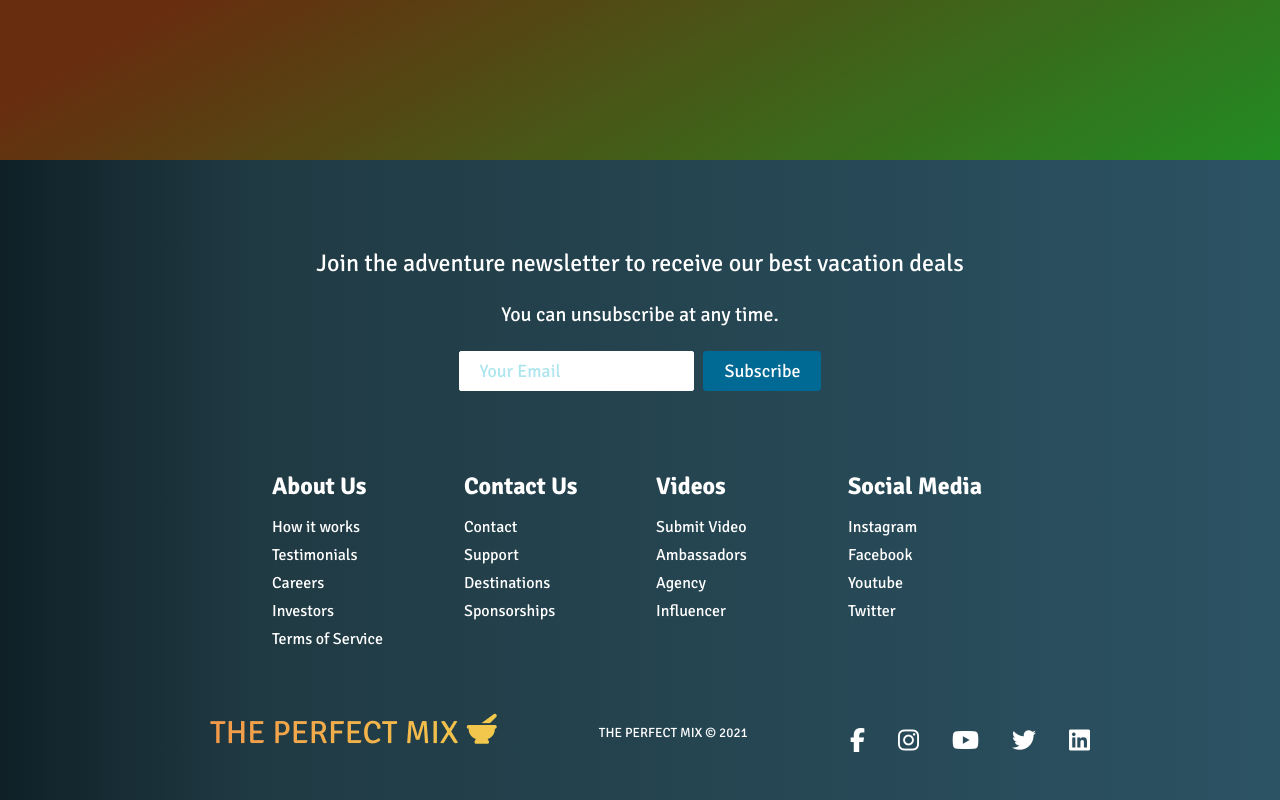
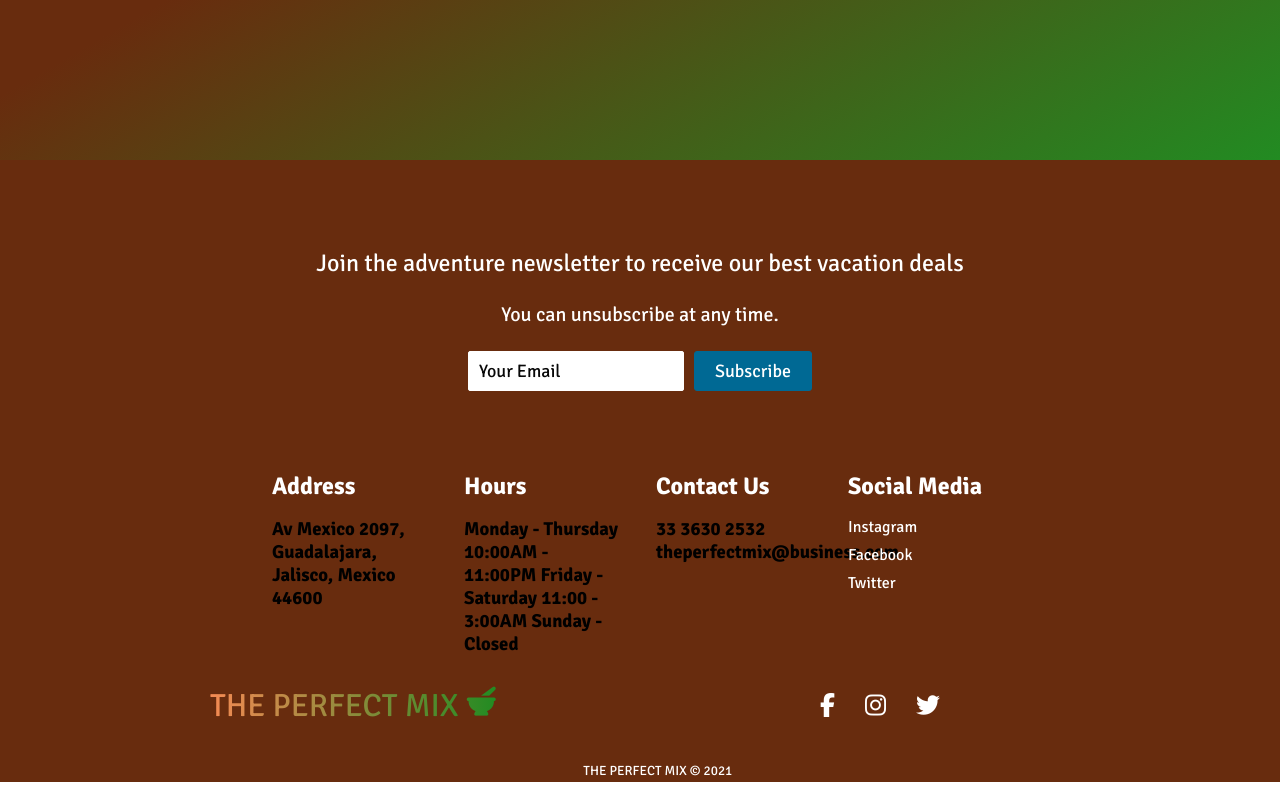
Before and after one commit to LeslieLopez25/perfect-mix-react, a React (Create React App) app: page /order in a window 1280 px wide. Shown: the part 520-1320 px from the top of the page. Built offline with nearby package versions, Linux system fonts and the light colour scheme.

Commit message:
Updating the footer

```diff
--- a/src/components/Footer/Footer.css
+++ b/src/components/Footer/Footer.css
@@ -3,11 +3,8 @@
   flex-direction: column;
   justify-content: center;
   align-items: center;
-  background: linear-gradient(90deg,
-      hsl(197.5, 44.4%, 10.6%) 0%,
-      hsl(195.4, 35.4%, 19.4%) 20%,
-      hsl(198.2, 38.9%, 28.2%)100%);
-  padding: 4rem 0 2rem 0;
+  background-color: #682c0e;
+  padding: 64px 0 32px 0;
 }
 
 .footer-subscription {
@@ -15,10 +12,10 @@
   flex-direction: column;
   justify-content: center;
   align-items: center;
-  color: var(--white);
+  color: #fff;
   text-align: center;
-  margin-bottom: 1.5rem;
-  padding: 1.5rem;
+  margin-bottom: 24px;
+  padding: 24px;
 }
 
 .footer-subscription>p {
@@ -27,31 +24,31 @@
 }
 
 .footer-subscription-heading {
-  font-size: 1.5rem;
-  margin-bottom: 1.5rem;
+  font-size: 24px;
+  margin-bottom: 24px;
 }
 
 .footer-subscription-text {
-  font-size: 1.25rem;
-  margin-bottom: 1.5rem;
+  font-size: 20px;
+  margin-bottom: 24px;
 }
 
 .footer-input {
-  font-size: 1.12rem;
-  margin-right: 0.62rem;
-  margin-bottom: 1rem;
-  padding: 0.5rem 1.25rem;
+  font-size: 18px;
+  margin-right: 10px;
+  margin-bottom: 16px;
+  padding: 8px 10px;
   border: none;
   border-radius: 2px;
   outline: none;
-  border: 1px solid var(--white);
+  border: 1px solid #fff;
 }
 
 .footer-links {
   display: flex;
   justify-content: center;
   width: 100%;
-  max-width: 62.5rem;
+  max-width: 1000px;
 }
 
 .footer-link-wrapper {
@@ -63,75 +60,74 @@
   flex-direction: column;
   align-items: flex-start;
   text-align: left;
-  margin: 1rem;
-  width: 10rem;
+  margin: 16px;
+  width: 160px;
   box-sizing: border-box;
 }
 
 .footer-link-items h2 {
-  margin-bottom: 1rem;
+  margin-bottom: 16px;
 }
 
 .footer-link-items>h2 {
-  color: var(--white);
+  color: #fff;
 }
 
 .footer-link-items a {
-  color: var(--white);
+  color: #fff;
   text-decoration: none;
-  margin-bottom: 0.5rem;
+  margin-bottom: 8px;
 }
 
 .footer-link-items a:hover {
-  background: linear-gradient(to bottom,
-      hsl(207.7, 100%, 32.7%) 0%,
-      hsl(55.6, 100%, 94.7%) 100%);
+  background-color: #f58b54;
   background-clip: text;
   -webkit-text-fill-color: transparent;
   transition: 0.3s ease-out;
 }
 
 .footer-email-form h2 {
-  margin-bottom: 2rem;
+  margin-bottom: 32px;
 }
 
 .footer-input::placeholder {
-  color: var(--blizzard-blue);
+  color: #080808;
 }
 
 /* Social Icons */
 .social-icon-link {
-  color: var(--white);
-  font-size: 1.5rem;
+  color: #fff;
+  font-size: 24px;
 }
 
 .social-icon-link:hover {
-  background: linear-gradient(to bottom,
-      hsl(207.7, 100%, 32.7%) 0%,
-      hsl(55.6, 100%, 94.7%) 100%);
+  background-color: #f58b54;
   background-clip: text;
   -webkit-text-fill-color: transparent;
 }
 
 .social-media {
   width: 100%;
-  max-width: 62.5rem;
+  max-width: 1000px;
 }
 
 .social-media-wrap {
   display: flex;
   justify-content: space-between;
   align-items: center;
-  margin: 2.5rem auto 0 auto;
+  margin: 40px auto 0 auto;
   width: 90%;
-  max-width: 62.5rem;
+  max-width: 1000px;
 }
 
 .social-icons {
   display: flex;
   justify-content: space-between;
   align-items: center;
-  width: 15rem;
+  width: 120px;
+  position: relative;
+  bottom: 25px;
+  margin-right: 150px
 }
 
 .social-logo {
@@ -139,34 +135,36 @@
   justify-self: start;
   align-items: center;
   background: linear-gradient(90deg,
-      hsl(28.2, 86.6%, 62%) 0%,
-      hsl(45.2, 86.5%, 62.4%) 100%);
+      #f58b54 0%,
+      #228b22 100%);
   background-clip: text;
   -webkit-text-fill-color: transparent;
-  font-size: 2rem;
+  font-size: 32px;
   text-decoration: none;
-  margin-left: 1.25rem;
-  margin-bottom: 1rem;
+  margin-left: 20px;
+  position: relative;
+  bottom: 25px;
   cursor: pointer;
 }
 
-.fa-map-marked-alt {
-  font-size: 1.8rem;
-  margin-left: 0.5rem;
+.fa-mortar-pestle {
+  font-size: 29px;
+  margin-left: 8px;
 }
 
 .website-rights {
-  color: var(--white);
-  margin-bottom: 1rem;
+  color: #fff;
+  position: relative;
+  top: 40px;
 }
 
-@media screen and (max-width: 51.25em) {
+@media screen and (max-width: 820px) {
   .footer-container {
     position: absolute;
   }
 
   .footer-links {
-    padding-top: 2rem;
+    padding-top: 32px;
   }
 
   .footer-input {
@@ -186,7 +184,7 @@
   }
 }
 
-@media screen and (max-width: 48em) {
+@media screen and (max-width: 768px) {
   .footer-container {
     width: 100%;
   }
--- a/src/components/Footer/Footer.js
+++ b/src/components/Footer/Footer.js
@@ -28,34 +28,26 @@ function Footer() {
       <div class="footer-links">
         <div className="footer-link-wrapper">
           <div class="footer-link-items">
-            <h2>About Us</h2>
-            <Link to="/sign-up">How it works</Link>
-            <Link to="/">Testimonials</Link>
-            <Link to="/">Careers</Link>
-            <Link to="/">Investors</Link>
-            <Link to="/">Terms of Service</Link>
+            <h2>Address</h2>
+            <h3>Av Mexico 2097, Guadalajara, Jalisco, Mexico 44600</h3>
           </div>
           <div class="footer-link-items">
-            <h2>Contact Us</h2>
-            <Link to="/">Contact</Link>
-            <Link to="/">Support</Link>
-            <Link to="/">Destinations</Link>
-            <Link to="/">Sponsorships</Link>
+            <h2>Hours</h2>
+            <h3>
+              Monday - Thursday 10:00AM - 11:00PM Friday - Saturday 11:00 -
+              3:00AM Sunday - Closed
+            </h3>
           </div>
         </div>
         <div className="footer-link-wrapper">
           <div class="footer-link-items">
-            <h2>Videos</h2>
-            <Link to="/">Submit Video</Link>
-            <Link to="/">Ambassadors</Link>
-            <Link to="/">Agency</Link>
-            <Link to="/">Influencer</Link>
+            <h2>Contact Us</h2>
+            <h3>33 3630 2532 theperfectmix@business.com</h3>
           </div>
           <div class="footer-link-items">
             <h2>Social Media</h2>
             <Link to="/">Instagram</Link>
             <Link to="/">Facebook</Link>
-            <Link to="/">Youtube</Link>
             <Link to="/">Twitter</Link>
           </div>
         </div>
@@ -89,28 +81,12 @@ function Footer() {
               <i class="fab fa-instagram" />
             </Link>
             <Link
-              class="social-icon-link youtube"
-              to="/"
-              target="_blank"
-              aria-label="Youtube"
-            >
-              <i class="fab fa-youtube" />
-            </Link>
-            <Link
               class="social-icon-link twitter"
               to="/"
               target="_blank"
               aria-label="Twitter"
             >
               <i class="fab fa-twitter" />
-            </Link>
-            <Link
-              class="social-icon-link twitter"
-              to="/"
-              target="_blank"
-              aria-label="LinkedIn"
-            >
-              <i class="fab fa-linkedin" />
             </Link>
           </div>
         </div>
--- a/src/components/Navbar/Navbar.css
+++ b/src/components/Navbar/Navbar.css
@@ -23,7 +23,7 @@
   justify-self: start;
   align-items: center;
   background: linear-gradient(90deg,
-      #006b3c 20%,
+      #f58b54 0%,
       #228b22 100%);
   background-clip: text;
   -webkit-text-fill-color: transparent;
```
